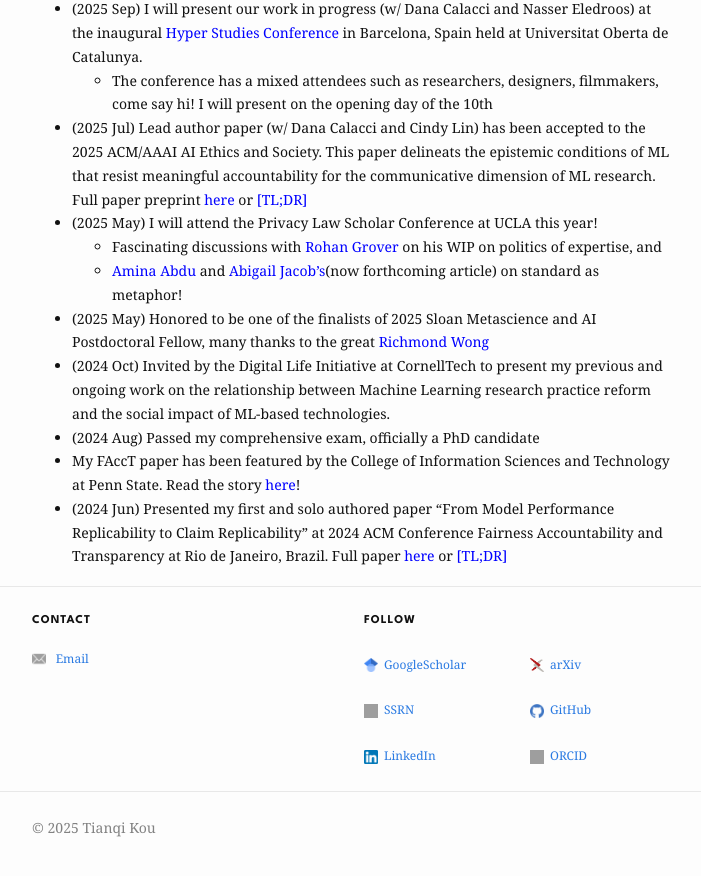
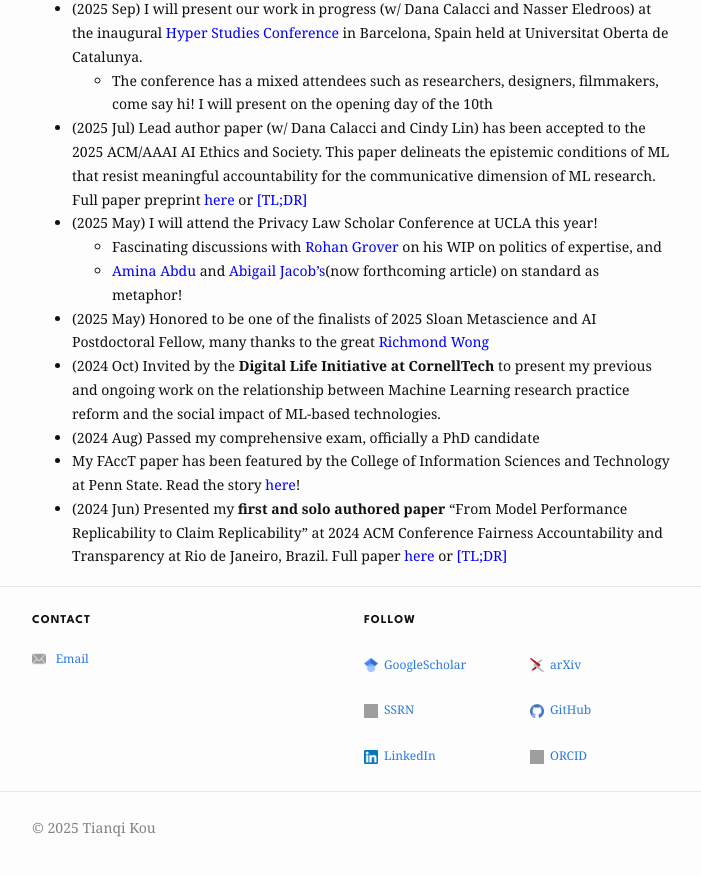
Before and after one commit to koutianqi/koutianqi.github.io, a Jekyll site: the page built from index.markdown, in a window 1280 px wide and 900 px high, scrolled down 988 px. Shown: the top 876 px of the window, without its empty margins (288-989 px from the left). Built offline with Jekyll 4.4.1, drawn with Linux system fonts in a browser that asks for light colours; grey boxes are pictures that could not be loaded.

Commit message:
Update index.markdown

```diff
--- a/index.markdown
+++ b/index.markdown
@@ -36,7 +36,7 @@
   - Fascinating discussions with [<span style="color:blue">Rohan Grover</span>](https://www.rohangrover.org) on his WIP on politics of expertise, and
   - [<span style="color:blue">Amina Abdu</span>](https://aminaxabdu.github.io) and [<span style="color:blue">Abigail Jacob's</span>](https://azjacobs.com)(now forthcoming article) on standard as metaphor!
 - (2025 May) Honored to be one of the finalists of 2025 Sloan Metascience and AI Postdoctoral Fellow, many thanks to the great [<span style="color:blue">Richmond Wong</span>](https://richmondywong.com)
-- (2024 Oct) Invited by the Digital Life Initiative at CornellTech to present my previous and ongoing work on the relationship between Machine Learning research practice reform and the social impact of ML-based technologies.
+- (2024 Oct) Invited by the **Digital Life Initiative at CornellTech** to present my previous and ongoing work on the relationship between Machine Learning research practice reform and the social impact of ML-based technologies.
 - (2024 Aug) Passed my comprehensive exam, officially a PhD candidate
 - My FAccT paper has been featured by the College of Information Sciences and Technology at Penn State. Read the story [<span style="color:blue">here</span>](https://ist.psu.edu/news/claim-replicability-may-help-prevent-harms-caused-by-ml)!
-- (2024 Jun) Presented my first and solo authored paper "From Model Performance Replicability to Claim Replicability" at 2024 ACM Conference Fairness Accountability and Transparency at Rio de Janeiro, Brazil. Full paper [<span style="color:blue">here</span>](https://arxiv.org/pdf/2404.13131?) or [<span style="color:blue">[TL;DR]</span>](https://x.com/koutianqi1/status/1782586574850449812)
+- (2024 Jun) Presented my **first and solo authored paper** "From Model Performance Replicability to Claim Replicability" at 2024 ACM Conference Fairness Accountability and Transparency at Rio de Janeiro, Brazil. Full paper [<span style="color:blue">here</span>](https://arxiv.org/pdf/2404.13131?) or [<span style="color:blue">[TL;DR]</span>](https://x.com/koutianqi1/status/1782586574850449812)
```
